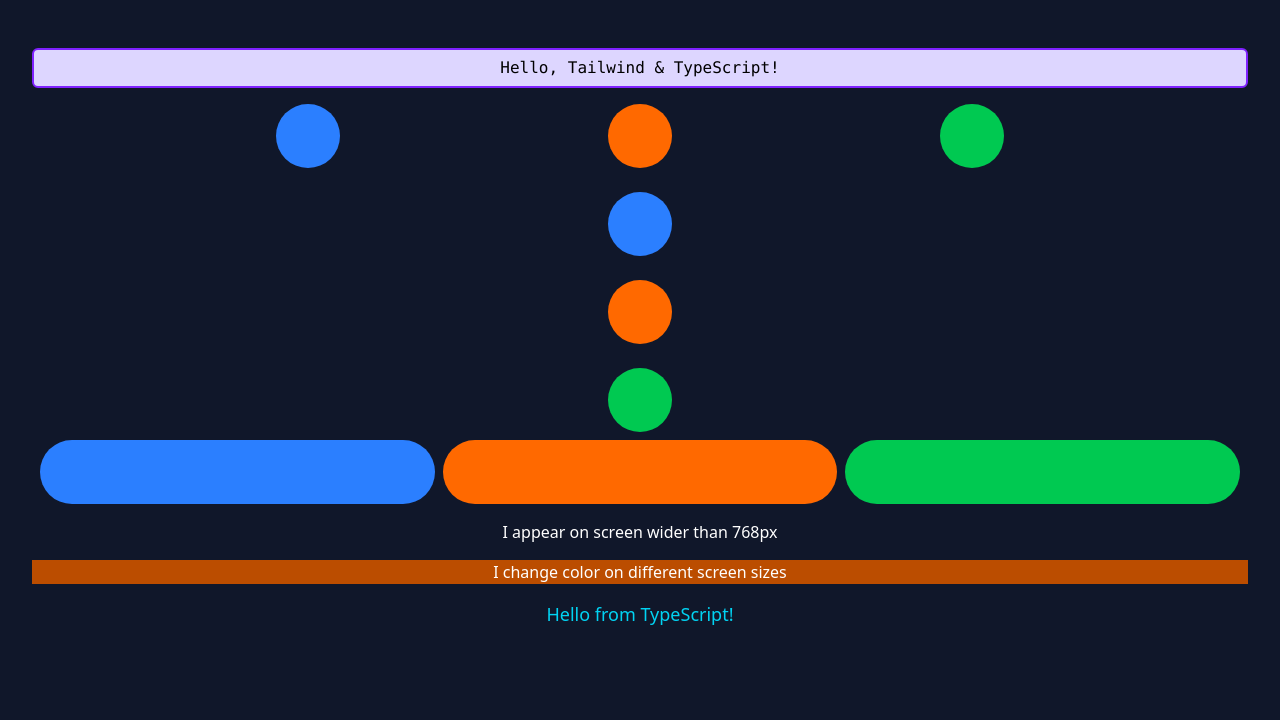
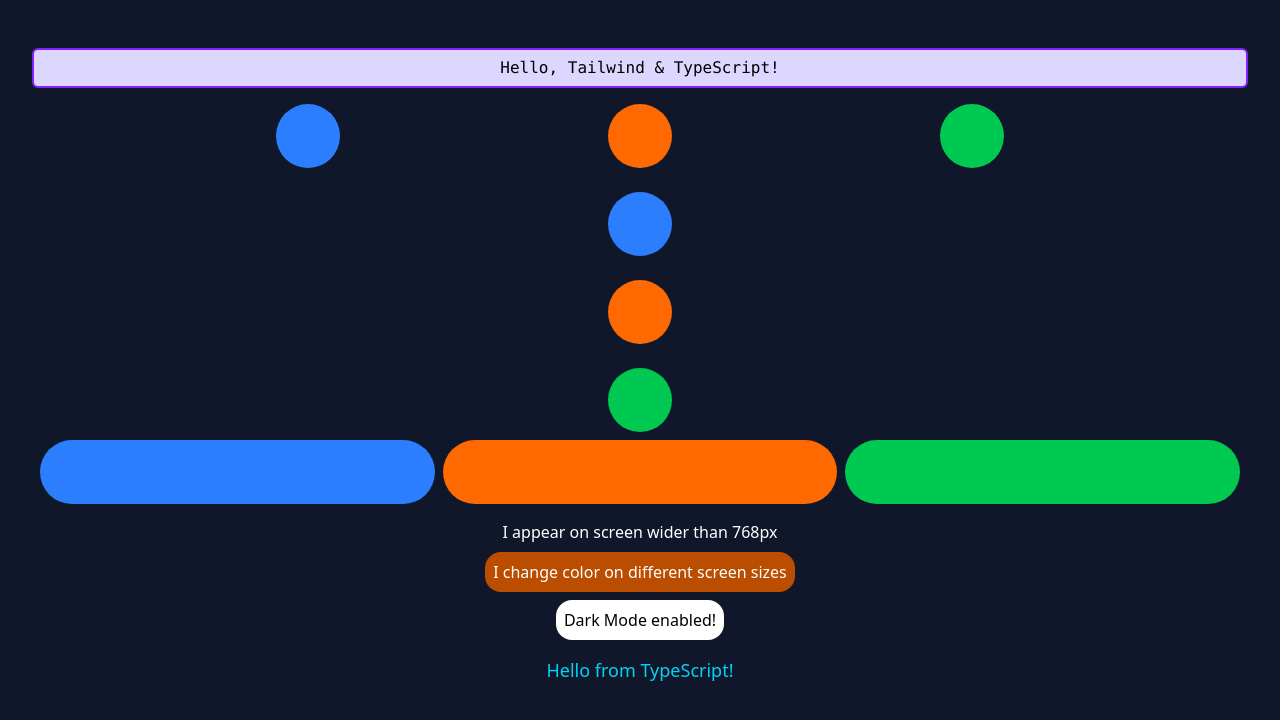
Before and after one commit to gkolb/tailwind-app, a website: page src/index.html in a window 1280 px wide. Drawn offline with Linux system fonts and the light colour scheme.

Commit message:
add dark mode

```diff
--- a/src/index.html
+++ b/src/index.html
@@ -37,8 +37,16 @@
     <div class="md:block hidden">
       <div class="text-white mt-4 text-center">I appear on screen wider than 768px</div>
     </div>
-    <div class="bg-amber-300 md:bg-amber-500 lg:bg-amber-700">
-      <div class="text-white mt-4 text-center">I change color on different screen sizes</div>
+    <div class="flex justify-center mt-2">
+      <div class=" bg-amber-300 md:bg-amber-500 lg:bg-amber-700 rounded-2xl p-2">
+        <div class="text-white text-center">I change color on different screen sizes</div>
+      </div>
+    </div>
+    <!-- Dark mode based on user browser settings-->
+    <div class="flex justify-center mt-2">
+      <div class="bg-white dark:bg-black text-black dark:text-white text-center rounded-2xl p-2">
+        <div>Dark Mode enabled!</div>
+      </div>
     </div>
     <div id="app" class="mt-4">
     </div>
```
Also changed, not shown: src/output.css.
